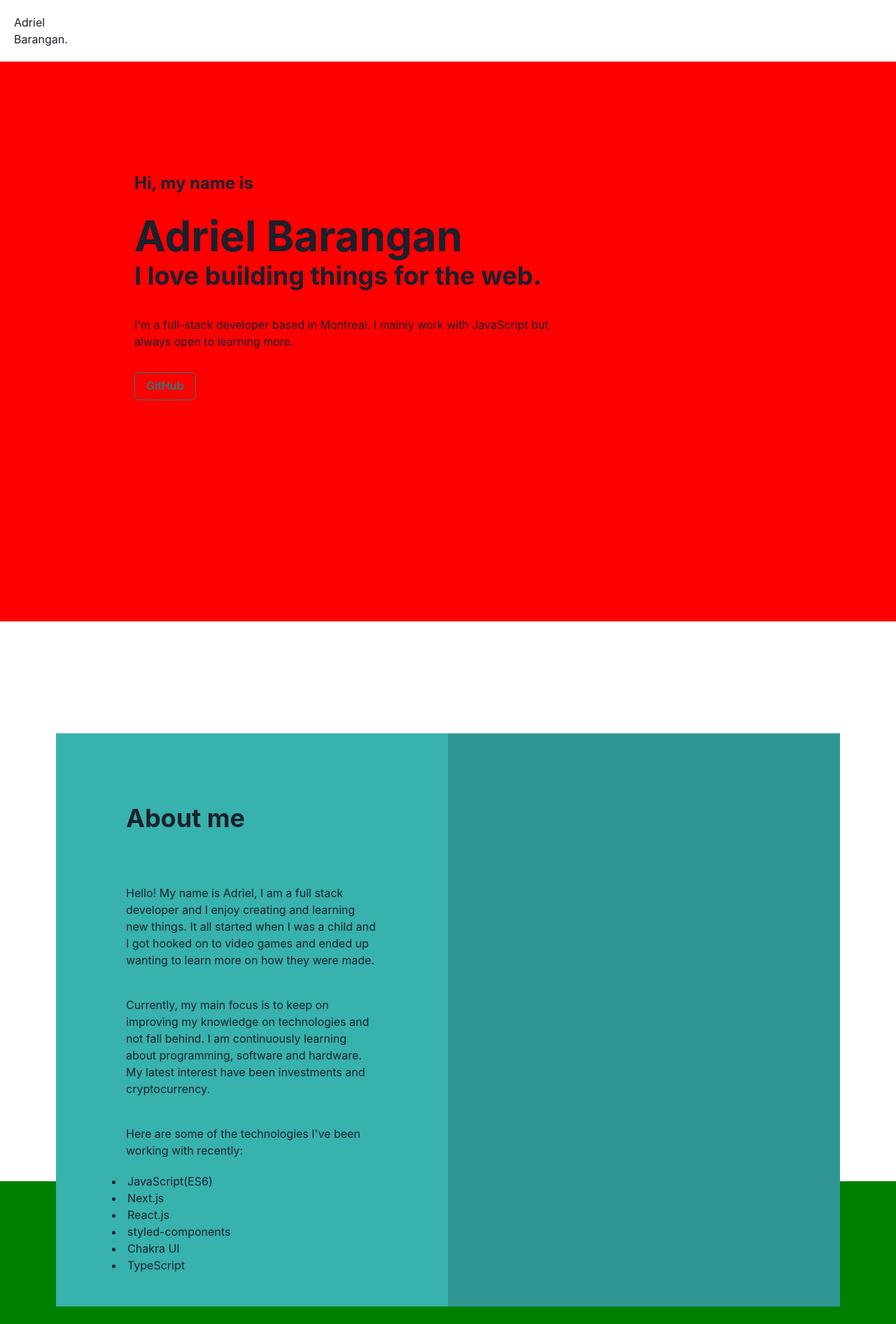
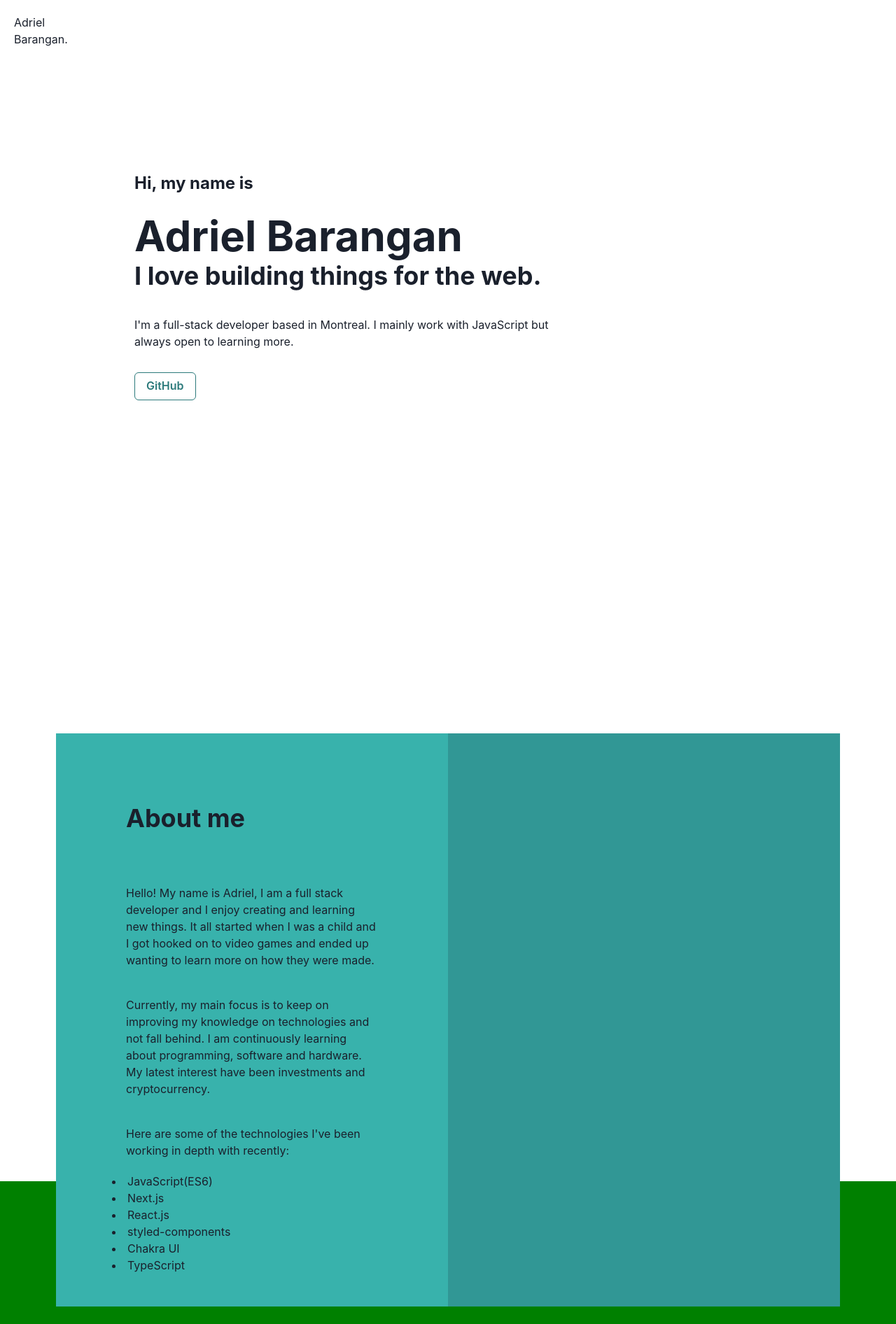
Before and after one commit to barangana/baradriel.dev, a Next.js app: page / in a window 1280 px wide. Shown: the top 1892 px of the page at 70% size. Built offline with nearby package versions, Linux system fonts and the light colour scheme.

Commit message:
fix: minor fixes such as bg color and utils wording

```diff
--- a/sections/Opening.tsx
+++ b/sections/Opening.tsx
@@ -8,7 +8,7 @@ import { Heading, Box, Container, Button, Text } from "@chakra-ui/react";
 
 const About: FunctionComponent = () => {
   return (
-    <Box height="100vh" bg="red">
+    <Box height="100vh">
       <Container maxWidth="2xl" position="relative" top="20%" right="10%">
         <Heading size="md" pb="1em" fontSize="2xl">
           Hi, my name is
--- a/utils/info.ts
+++ b/utils/info.ts
@@ -7,7 +7,7 @@ const infos = {
   about_two:
     "Currently, my main focus is to keep on improving my knowledge on technologies and not fall behind. I am continuously learning about programming, software and hardware. My latest interest have been investments and cryptocurrency.",
   about_three:
-    "Here are some of the technologies I've been working with recently:",
+    "Here are some of the technologies I've been working in depth with recently:",
   about_tech: [
     "JavaScript(ES6)",
     "Next.js",
```
